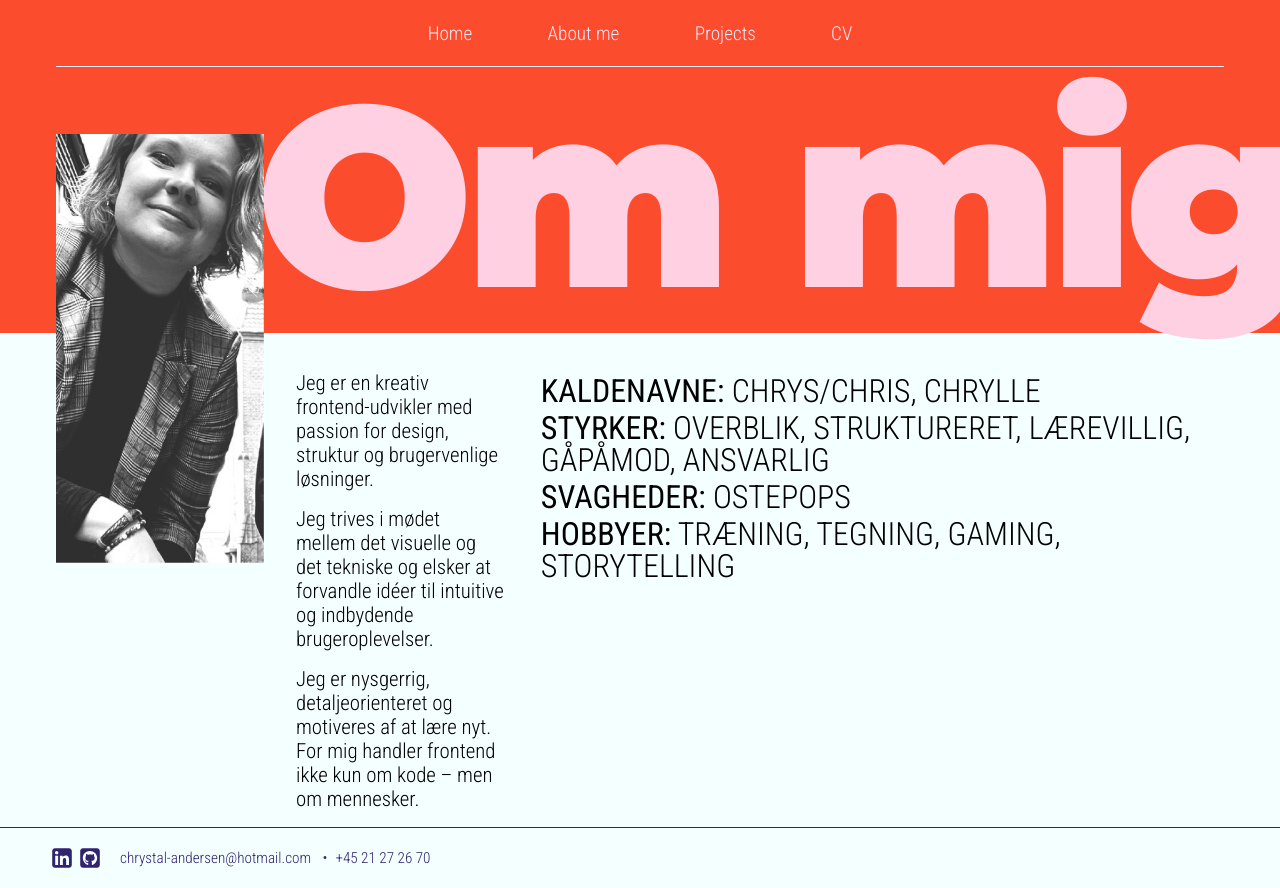
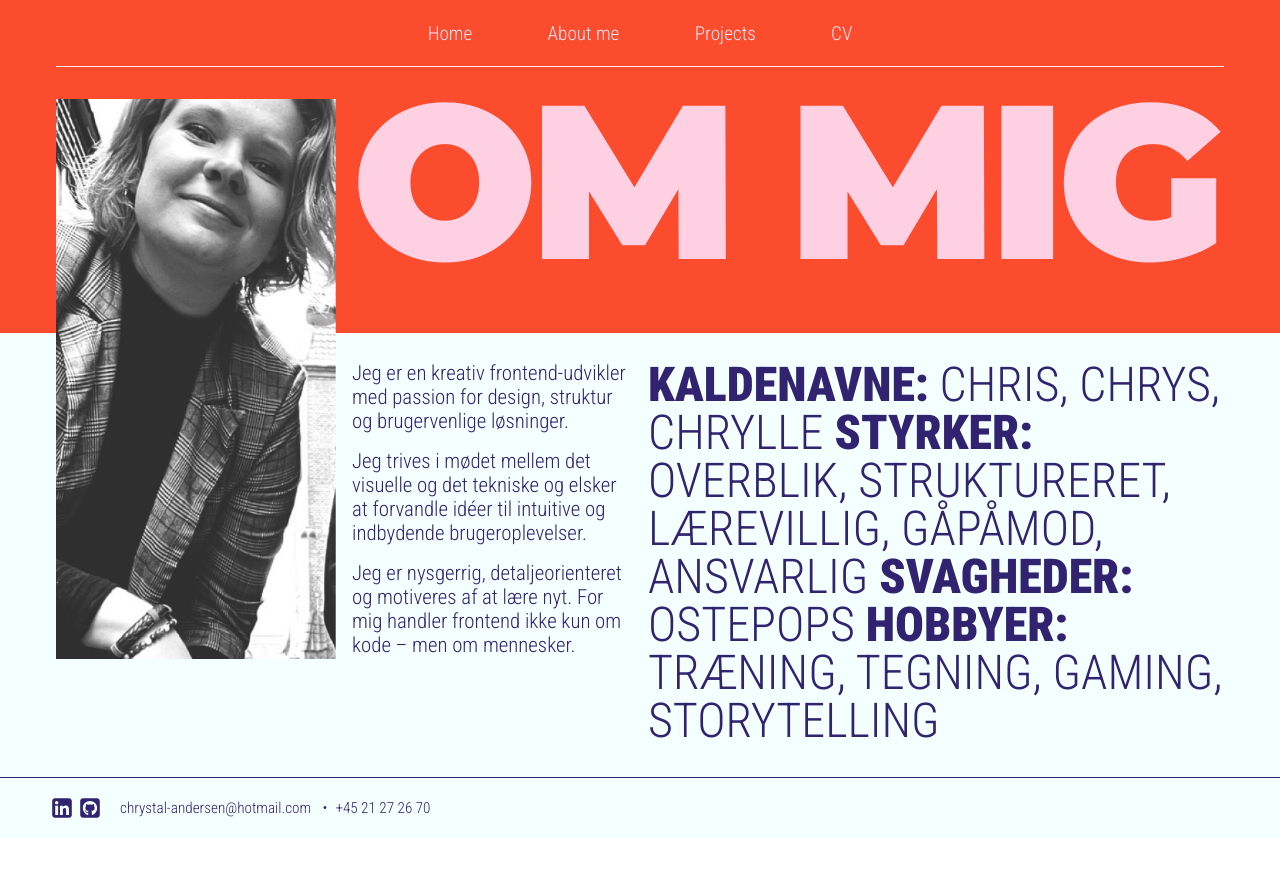
Before and after one commit to ChrysMMD/my-portfolio, a Next.js app: page /about in a window 1280 px wide. After the commit the page ends 838 px from the top, so only its background shows below. Built offline with nearby package versions, Linux system fonts and the light colour scheme.

Commit message:
cv og about

```diff
--- a/app/about/page.jsx
+++ b/app/about/page.jsx
@@ -41,27 +41,10 @@ export default function About() {
         </div>
         <div className="fakta">
           <p>
-            <span className="label">KALDENAVNE:</span>{" "}
-            <span className="value">CHRYS/CHRIS, CHRYLLE</span>
-          </p>
-
-          <p>
-            <span className="label">STYRKER:</span>{" "}
-            <span className="value">
-              OVERBLIK, STRUKTURERET, LÆREVILLIG, GÅPÅMOD, ANSVARLIG
-            </span>
-          </p>
-
-          <p>
-            <span className="label">SVAGHEDER:</span>{" "}
-            <span className="value">OSTEPOPS</span>
-          </p>
-
-          <p>
-            <span className="label">HOBBYER:</span>{" "}
-            <span className="value">
-              TRÆNING, TEGNING, GAMING, STORYTELLING
-            </span>
+            <strong>KALDENAVNE:</strong> CHRIS, CHRYS, CHRYLLE
+            <strong> STYRKER:</strong> OVERBLIK, STRUKTURERET, LÆREVILLIG,
+            GÅPÅMOD, ANSVARLIG<strong> SVAGHEDER:</strong> OSTEPOPS{" "}
+            <strong>HOBBYER:</strong> TRÆNING, TEGNING, GAMING, STORYTELLING
           </p>
         </div>
       </section>
--- a/app/cv/page.jsx
+++ b/app/cv/page.jsx
@@ -12,7 +12,7 @@ export default function Home() {
 
   return (
     <>
-      <div className="grid">
+      <div className="about-grid">
         <div className="cv-header">
           <Image
             src="/img/cv.svg"
@@ -122,15 +122,15 @@ export default function Home() {
                   <li>Figma</li>
                   <li>Branding</li>
                   <li>SoMe</li>
-                  <li>Project management</li>
                   <li>Writing</li>
                   <li>UX / UI</li>
+                  <li>Project-lead</li>
                   <li>WordPress (Elementor)</li>
                 </ul>
               </div>
               <div>
                 <h2>Languages</h2>
-                <ul class="skills-list">
+                <ul className="language-list">
                   <li>Danish (main)</li>
                   <li>English</li>
                 </ul>
--- a/app/globals.css
+++ b/app/globals.css
@@ -40,7 +40,7 @@ body {
 .page {
   flex: 1;
   padding: 2rem 3.5rem;
-  padding-bottom: 0;
+  padding-bottom: 2rem;
   height: 100%;
 }
 
@@ -73,6 +73,7 @@ h3 {
 p {
   font-weight: 300;
   font-size: 1.3rem;
+  color: var(--text-color);
 }
 
 li {
@@ -160,7 +161,7 @@ img {
   );
   --menu-color: var(--color-light-pink);
   --footer-color: var(--color-purple);
-  --text-color: var(--color-dark-purple);
+  --text-color: var(--color-purple);
   --h1-color: var(--color-pink);
   --h1-size: clamp(10rem, 18vw, 25rem);
 }
@@ -170,7 +171,7 @@ img {
   --bg: var(--color-pink);
   --menu-color: var(--color-purple);
   --footer-color: var(--color-purple);
-  --text-color: var(--color-dark-purple);
+  --text-color: var(--color-light-pink);
 }
 
 /* CASE */
--- a/app/style/about.css
+++ b/app/style/about.css
@@ -1,35 +1,54 @@
 .grid {
   position: relative;
   display: grid;
-  grid-template-columns: repeat(10, 1fr);
-  grid-auto-rows: minmax(min-content, auto);
+  grid-template-columns: repeat(4, 1fr);
+  gap: 1rem;
+  container-type: inline-size;
   container-name: grid;
-  container-type: inline-size;
-  column-gap: 2rem;
-  row-gap: 5rem;
+  width: 100%;
+  min-width: 0;
 }
 
 .billede {
-  grid-column: 1/3;
-  grid-row: 1/6;
+  grid-column: 1/2;
+  grid-row: 1/4;
   z-index: 2;
+  position: relative;
 }
 
 .billede img {
-  object-fit: contain;
+  object-fit: cover;
+  object-position: top;
+
+  height: 70vh;
 }
 
 .titel {
   z-index: 1;
-  grid-column: 2/10;
-  grid-row: 1/4;
+  grid-column: 2/4;
+  grid-row: 1/2;
   text-wrap: nowrap;
-  padding-left: 80px;
+  container-type: inline-size;
+  position: relative;
+}
+
+.titel h1 {
+  position: relative;
+  font-size: clamp(3rem, 38cqw, 24rem);
+  text-transform: uppercase;
+  margin: 0;
+}
+
+.tekst,
+.fakta {
+  margin-top: 7cqw;
 }
 
 .tekst {
-  grid-row: 4/7;
-  grid-column: 3/5;
+  grid-row: 2/4;
+  grid-column: 2/3;
+  position: relative;
+  z-index: 1;
 }
 
 .tekst p {
@@ -39,23 +58,82 @@
 }
 
 .fakta {
-  grid-row: 4/7;
-  grid-column: 5/11;
+  grid-row: 2/4;
+  grid-column: 3/5;
+  white-space: normal;
 }
 
 .fakta p {
-  font-size: clamp(2rem, 2vw, 6rem);
-  line-height: 2rem;
-  margin: 0.3rem;
+  font-size: clamp(2rem, 3.8vw, 3rem);
+  line-height: 1;
+  margin: 0rem;
 }
 
-.label {
-  font-weight: 400;
+@container grid (max-width: 1060px) {
+  .tekst {
+    grid-column: 2 / 5;
+    grid-row: 3/4;
+    margin-top: 0;
+  }
+
+  .fakta {
+    grid-column: 2 / 5;
+    grid-row: 2/3;
+    margin-top: 7cqw;
+  }
 }
 
-@container grid (min-width: 350px) {
+@container grid (max-width: 700px) {
+  .titel {
+    grid-column: 1/5;
+    grid-row: 1/2;
+  }
+
   .titel h1 {
-    display: block;
-    font-size: 20vw;
+    font-size: clamp(4.7rem, 26cqw, 10.5rem);
+  }
+
+  .billede {
+    grid-column: 2/4;
+    grid-row: 2/3;
+  }
+
+  .billede img {
+    width: 50cqw;
+    height: 50cqw;
+  }
+
+  .fakta {
+    grid-column: 1/5;
+    grid-row: 3/4;
+  }
+
+  .tekst {
+    grid-column: 1/5;
+    grid-row: 4/5;
   }
 }
+
+@container grid (max-width: 550px) {
+  .billede {
+    grid-column: 1/5;
+    grid-row: 2/4;
+  }
+
+  .billede img {
+    width: 100%;
+    height: auto;
+    aspect-ratio: 1/1;
+  }
+
+  .fakta {
+    grid-column: 1/5;
+    grid-row: 4/5;
+    margin: 0;
+  }
+
+  .tekst {
+    grid-column: 1/5;
+    grid-row: 5/6;
+  }
+}
--- a/app/style/cv.css
+++ b/app/style/cv.css
@@ -1,7 +1,11 @@
-.grid {
+.about-grid {
   position: relative;
   width: 100%;
   display: grid;
+
+  container-name: skill-container;
+  container-type: inline-size;
+  position: relative;
 }
 
 .cv-header {
@@ -28,6 +32,10 @@
   max-width: 1100px;
   width: 100%;
   margin: 0 auto;
+
+  container-name: content-grid;
+  container-type: inline-size;
+  position: relative;
 }
 
 .left {
@@ -35,6 +43,9 @@
   display: flex;
   flex-direction: column;
   gap: 2rem;
+  container-name: left;
+  container-type: inline-size;
+  position: relative;
 }
 
 .units {
@@ -69,13 +80,14 @@
   color: var(--color-orange);
   text-transform: uppercase;
   font-weight: 900;
-  font-size: clamp(2rem, 4vw, 3rem);
+  font-size: clamp(1.8rem, 3.5vw, 3rem);
   margin: 0;
   padding: 0;
 }
 
 .text-box strong {
   text-transform: uppercase;
+  color: var(--color-dark-purple);
 }
 
 .text-box p {
@@ -94,6 +106,7 @@
   background-color: var(--color-purple);
   padding: 2rem 1rem;
   margin: 1rem auto;
+  container-type: inline-size;
 }
 
 .container h2 {
@@ -102,6 +115,11 @@
   text-transform: uppercase;
   color: var(--color-offwhite);
   position: relative;
+  font-size: clamp(2rem, 15cqw, 6rem);
+}
+
+.container > div:first-child h2 {
+  font-size: clamp(2rem, 27cqw, 7rem);
 }
 
 .skills-list {
@@ -118,5 +136,62 @@
 }
 
 .skills-list li {
+  font-size: clamp(1.2rem, 2vw, 1.5rem);
   color: var(--color-light-pink);
 }
+
+.language-list {
+  padding: 0;
+  padding-left: 1.2rem;
+  margin: 0;
+
+  max-width: 300px;
+  width: 100%;
+}
+
+.language-list li,
+.education-list li {
+  color: var(--color-light-pink);
+}
+
+.container p {
+  margin: 0;
+  padding: 0;
+  padding-left: 1.2rem;
+}
+
+@container skill-container (max-width:700px) {
+  .content-grid {
+    display: flex;
+    flex-direction: column-reverse;
+    justify-content: center;
+    align-items: center;
+    gap: 0;
+  }
+
+  .right {
+    width: 100%;
+  }
+
+  .skills-list {
+    max-width: 100%;
+  }
+}
+
+@container content-grid (max-width: 700px) {
+  .left {
+    flex-direction: column;
+    width: 100%;
+  }
+}
+
+@container left (max-width: 400px) {
+  .units {
+    flex-direction: column;
+  }
+
+  .number {
+    flex-direction: row;
+    justify-content: space-between;
+  }
+}
```
